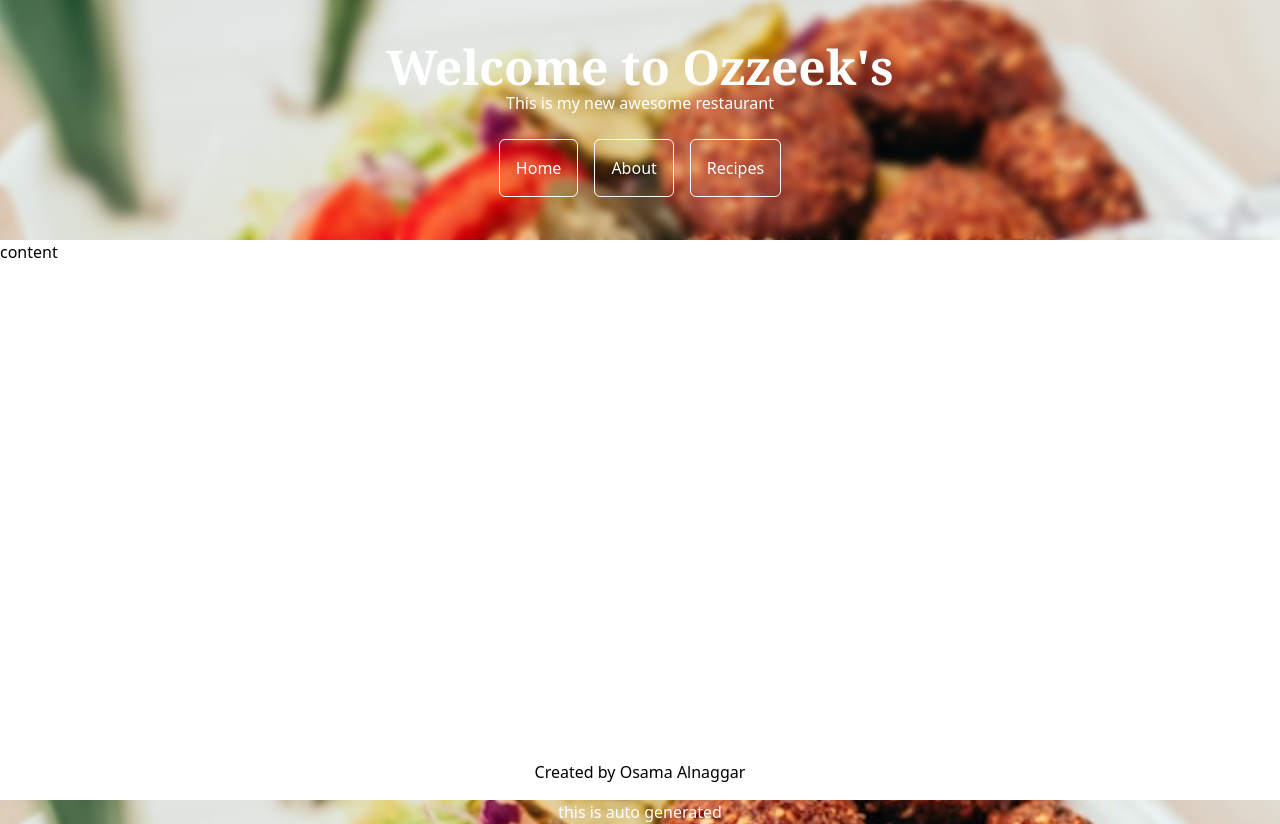
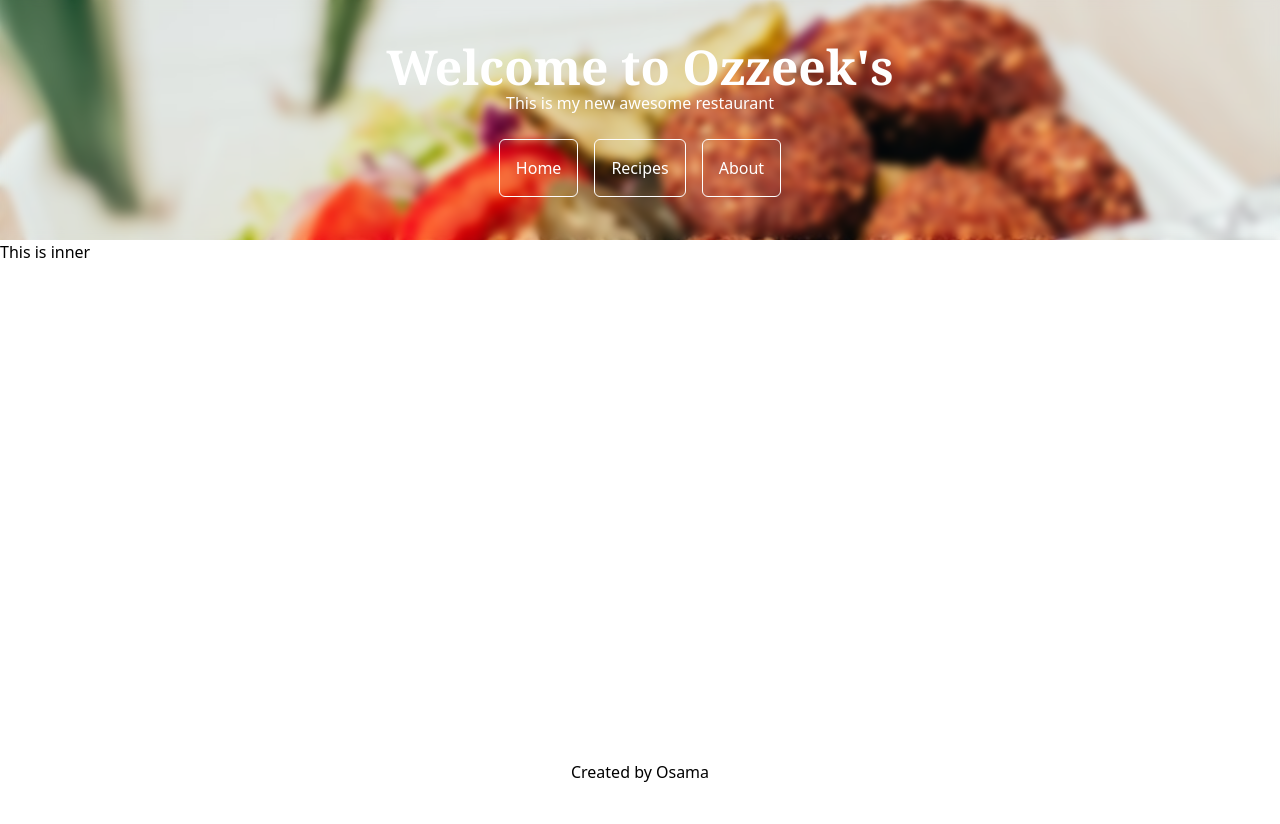
Before and after one commit to ozzestrophic/restaurant-page, a website built with webpack: page dist/index.html in a window 1280 px wide. After the commit the page ends 800 px from the top, so only its background shows below. Built offline with nearby package versions, Linux system fonts and the light colour scheme.

Commit message:
Generated the HTML with JS

```diff
--- a/src/index.js
+++ b/src/index.js
@@ -4,6 +4,11 @@ function createContent() {
   const content = document.querySelector("#content");
 
   content.classList.add(`grid`, `grid-rows-[30vh_minmax(65vh,1fr)_5vh]`);
+
+  content.appendChild(createHeader());
+  content.appendChild(createMidContent());
+  content.appendChild(createFooter());
+}
 
 function createHeader() {
   const header = document.createElement("header");
@@ -16,12 +21,72 @@ function createContent() {
     `bg-center`
   );
 
-    header.innerText = "this is auto generated";
+  const headingsDiv = document.createElement("div");
+  headingsDiv.classList.add(
+    `flex`,
+    `flex-col`,
+    `place-content-center`,
+    `h-full`,
+    `backdrop-blur-sm`
+  );
+
+  const h1 = document.createElement("h1");
+  h1.classList.add(`text-5xl`, `font-bold`, `font-serif`);
+  h1.innerText = `Welcome to Ozzeek's`;
+
+  const p = document.createElement("p");
+  p.innerText = "This is my new awesome restaurant";
+
+  headingsDiv.appendChild(h1);
+  headingsDiv.appendChild(p);
+  headingsDiv.appendChild(createBtnsDiv());
+
+  header.appendChild(headingsDiv);
 
   return header;
 }
 
-  content.appendChild(createHeader());
+function createBtnsDiv() {
+  const btnsDiv = document.createElement("div");
+  btnsDiv.classList.add(`flex`, `justify-center`, `gap`, `gap-4`, `mt-6`);
+
+  btnsDiv.appendChild(createBtns("home", "Home"));
+  btnsDiv.appendChild(createBtns("recipes", "Recipes"));
+  btnsDiv.appendChild(createBtns("about", "About"));
+
+  return btnsDiv;
+}
+
+function createBtns(id, text) {
+  const btn = document.createElement("button");
+  btn.classList.add(
+    `border-white`,
+    `border`,
+    `rounded-md`,
+    `p-4`,
+    `hover:bg-slate-200`,
+    `hover:text-gray-800`
+  );
+
+  btn.id = id;
+  btn.innerText = text;
+
+  return btn;
+}
+
+function createMidContent() {
+  const midContent = document.createElement("div");
+  midContent.innerHTML = "This is inner";
+
+  return midContent;
+}
+
+function createFooter() {
+  const footer = document.createElement("footer");
+  footer.classList.add(`text-center`);
+  footer.innerText = "Created by Osama";
+
+  return footer;
 }
 
 createContent();
```
Also changed, not shown: dist/index.html, dist/main.js. Lines whose indentation alone changed are shown as unchanged.
